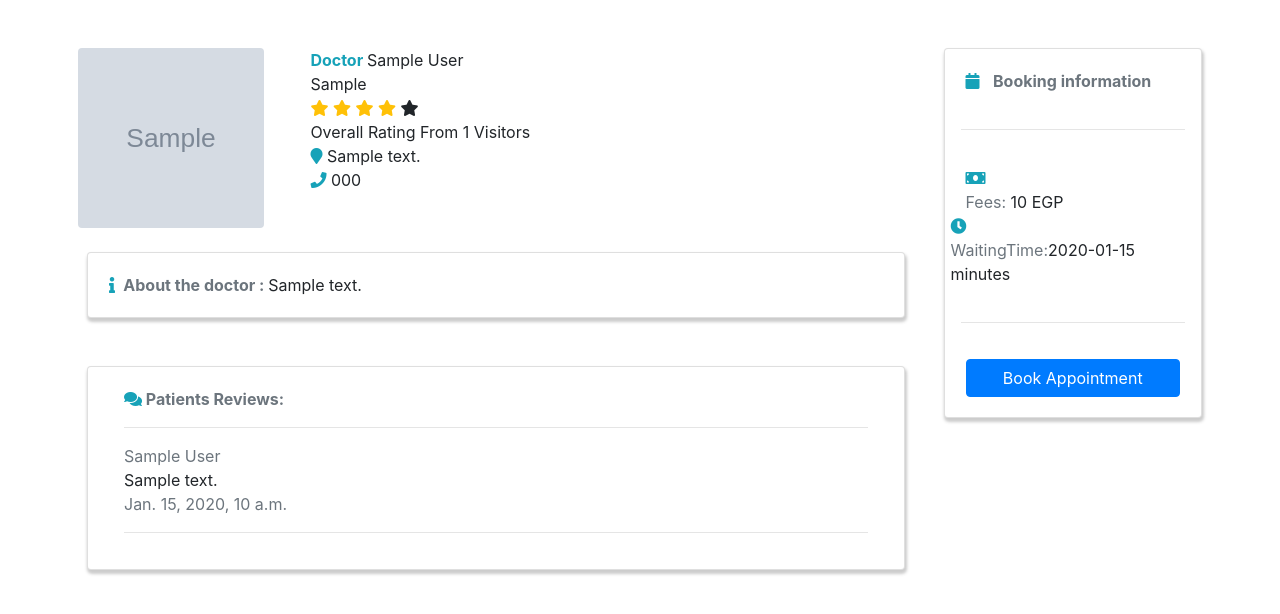
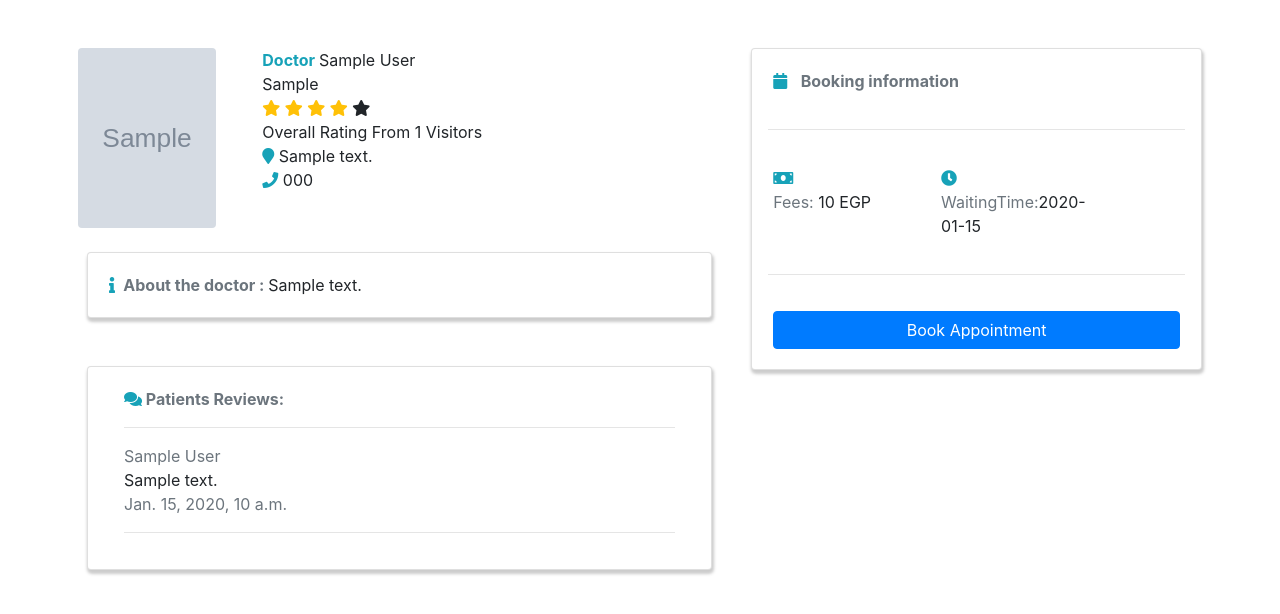
Before and after one commit to NohaHossam123/Doctors, a Django app: page /doctors/doctor/1 in a window 1280 px wide. Shown: the part 56-670 px from the top of the page. Run offline with Django 3.2, Linux system fonts and the light colour scheme; tables that the repository leaves empty hold one stand-in row (values such as "Sample post"); grey boxes marked "Sample" are stand-in pictures; some libraries are stand-ins or nearby versions.

```diff
--- a/HDCare/Doctors/templates/doctorProfile.html
+++ b/HDCare/Doctors/templates/doctorProfile.html
@@ -26,7 +26,7 @@
 
 <div class="container col-12">
     <div class="row m-5">
-        <div class="col-9">
+        <div class="col-7">
             <div class="row">
                 <div class="col-3">
                     <img src="/media/{{doctor.image}}" class="rounded" width="100%" height="180px">
@@ -43,7 +43,9 @@
                         {% endif %}
                         {% endfor%}
                     </div>
+                    {% if rate %}
                     <span>Overall Rating From {{ doctor.count_rating }} Visitors</span>
+                    {% endif %}
                     <div><i class="fa fa-map-marker text-info" aria-hidden="true"></i> {{ doctor.clinic_address }}</div>
                     <div><i class="fa fa-phone text-info" aria-hidden="true"></i><span class="text-info"></span> {{ doctor.phone }}</div>
                 </div>
@@ -96,7 +98,7 @@
                         <div class="row">
                             <div class="col-9">
                                 <div class= "text-secondary">
-                                    {{ comment.user.first_name }}&nbsp;{{ comment.user.last_name }}
+                                    {{ comment.user.first_name| title }}&nbsp;{{ comment.user.last_name| title }}
                                 </div>
                                 <div>{{ comment.context }}</div>
                                 <div class="text-secondary">{{ comment.updated_at|default_if_none:comment.created_at }}</div>
@@ -176,7 +178,7 @@
                 </div>
             </div>
         </div>
-        <div class="col-3">
+        <div class="col-5">
             <div class="card rounded px-3">
                 <div class="card-body row">
                     <div class="text-secondary">
@@ -191,9 +193,9 @@
                             <i class="fa fa-money text-info" aria-hidden="true"></i><br>
                             <span class="text-secondary"> Fees:</span> {{doctor.fees }} EGP
                         </div>
-                        <div class="md">
+                        <div class="col-md">
                             <i class="fas fa-clock text-info"></i><br>
-                            <span class="text-secondary">WaitingTime:</span>{{ doctor.waiting_time }} minutes
+                            <span class="text-secondary">WaitingTime:</span>{{ doctor.waiting_time }}
                         </div>
                     </div>
                 </div>
--- a/HDCare/Doctors/views.py
+++ b/HDCare/Doctors/views.py
@@ -62,7 +62,7 @@ def doctor_profile(request,id):
         user_rate = 0
     comments = Comment.objects.order_by("-id").filter(doctor=id)
     complains = Complain.objects.all()
-    context = {'doctor':doctor,'rating':rating , 'comments':comments , 'complains':complains , "user_rate": user_rate}
+    context = {'doctor':doctor,'rating':rating , 'comments':comments , 'complains':complains , "user_rate": user_rate, "rate":rate}
     return render(request, 'doctorProfile.html', context)
 
 def add_comment(request,id):
--- a/HDCare/Hospitals/templates/hospital.html
+++ b/HDCare/Hospitals/templates/hospital.html
@@ -33,7 +33,9 @@
                     <span class="fa fa-star"></span>
                     {% endif %}
                     {% endfor%}
+                    {% if rating %}
                     <div>Overall Rating From {{ hospital.count_rating }} Visitors</div>
+                    {% endif %}
             <div> <i class="fa fa-map-marker text-danger"></i> &nbsp;{{hospital.location}}</div>
             <div> <i class="fa fa-phone text-danger"></i> &nbsp;{{hospital.phone}}</div>
         </div>
--- a/HDCare/Hospitals/views.py
+++ b/HDCare/Hospitals/views.py
@@ -53,7 +53,7 @@ def hospital(request, id):
         user_rate = 0
     reviews = Review.objects.order_by("-id").filter(hospital=id)
     complains = Complaint.objects.all()
-    context = {'hospital': hospital , 'reviews':reviews , "complains": complains , "user_rate":user_rate}
+    context = {'hospital': hospital , 'reviews':reviews , "complains": complains , "user_rate":user_rate,"rating":rating}
 
     return render(request,'hospital.html', context)
 
--- a/HDCare/users/static/css/home.css
+++ b/HDCare/users/static/css/home.css
@@ -17,7 +17,7 @@
     -webkit-text-stroke-width: 1px;
     -webkit-text-stroke-color: rgb(221, 205, 205);
 }
-.imgs h3{
+.imgs h2{
     font-family: fantasy;
     font-weight: bold;
     -webkit-text-stroke-width: 1px;
@@ -60,3 +60,7 @@ footer {
 .paragraph{
     text-align: center;
 }
+.copy{
+    display: flex;
+    justify-content:space-evenly;
+}
```
Also changed, not shown: HDCare/users/templates/home.html (+9 -4 lines), HDCare/users/static/images/facebook.png (added), HDCare/users/static/images/linkedin.png (added), HDCare/users/static/images/twitter.png (added).
